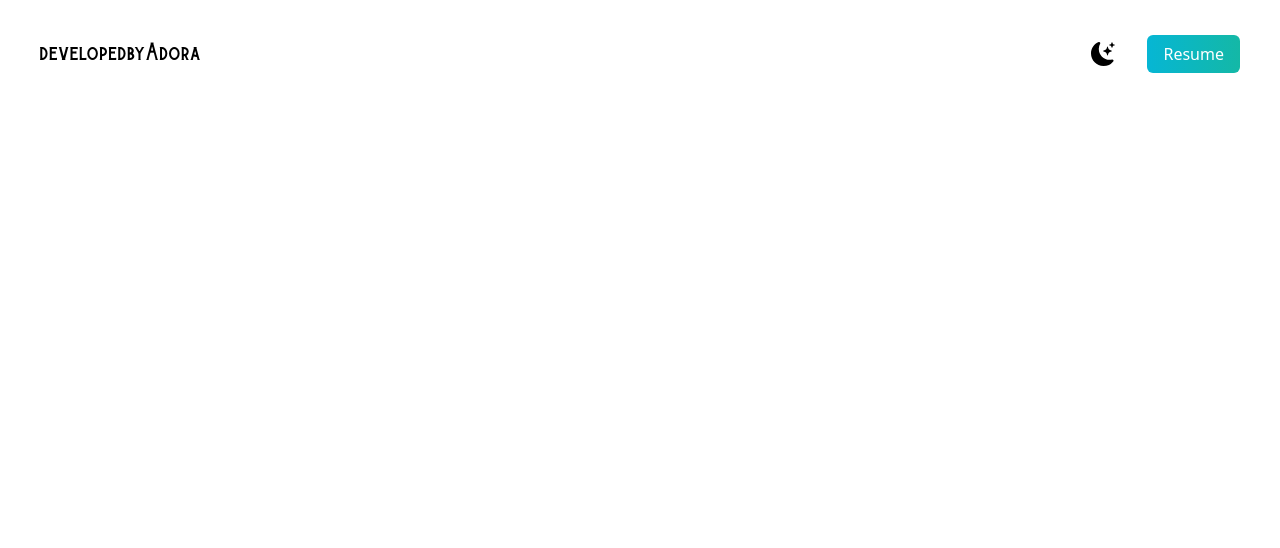
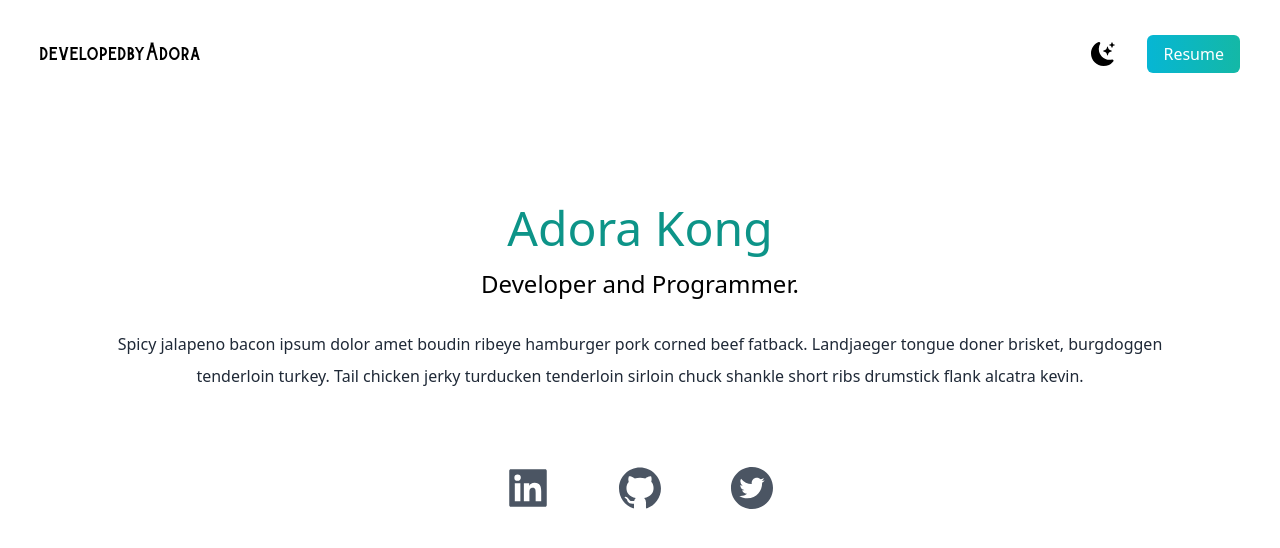
Before and after one commit to AdoraWyne/Adora_ChinYing, a Next.js app: page / in a window 1280 px wide. Shown: the top 548 px of the page. Built offline with nearby package versions, Linux system fonts and the light colour scheme.

Commit message:
Self-Intro basic

```diff
--- a/pages/index.js
+++ b/pages/index.js
@@ -1,5 +1,6 @@
 import Head from 'next/head'
 import {BsFillMoonStarsFill} from 'react-icons/bs';
+import {AiFillLinkedin, AiFillGithub, AiFillTwitterCircle} from "react-icons/ai"
 import { Inter } from '@next/font/google' // might need to delete as we have our own fonts
 
 const inter = Inter({ subsets: ['latin'] }) // same as Inter
@@ -21,10 +22,18 @@ export default function Home() {
             <ul className="flex items-center">
               <li><BsFillMoonStarsFill className="cursor-pointer text-2xl" /></li>
               <li><a className=" bg-gradient-to-r from-cyan-500 to-teal-500 text-white px-4 py-2 rounded-md ml-8" href='#'>Resume</a></li>
-              <li></li>
-              <li></li>
             </ul>
           </nav>
+          <div className="text-center p-10">
+            <h2 className="text-5xl py-2 text-teal-600 font-medium">Adora Kong</h2>
+            <h3 className="text-2xl py-2">Developer and Programmer.</h3>
+            <p className="text-md py-5 leading-8 text-gray-800">Spicy jalapeno bacon ipsum dolor amet boudin ribeye hamburger pork corned beef fatback. Landjaeger tongue doner brisket, burgdoggen tenderloin turkey. Tail chicken jerky turducken tenderloin sirloin chuck shankle short ribs drumstick flank alcatra kevin.</p>
+          </div>
+          <div className="text-5xl flex justify-center gap-16 py-3 text-gray-600">
+            <AiFillLinkedin />
+            <AiFillGithub />
+            <AiFillTwitterCircle />
+          </div>
         </section>
       </main>
     </>
```
